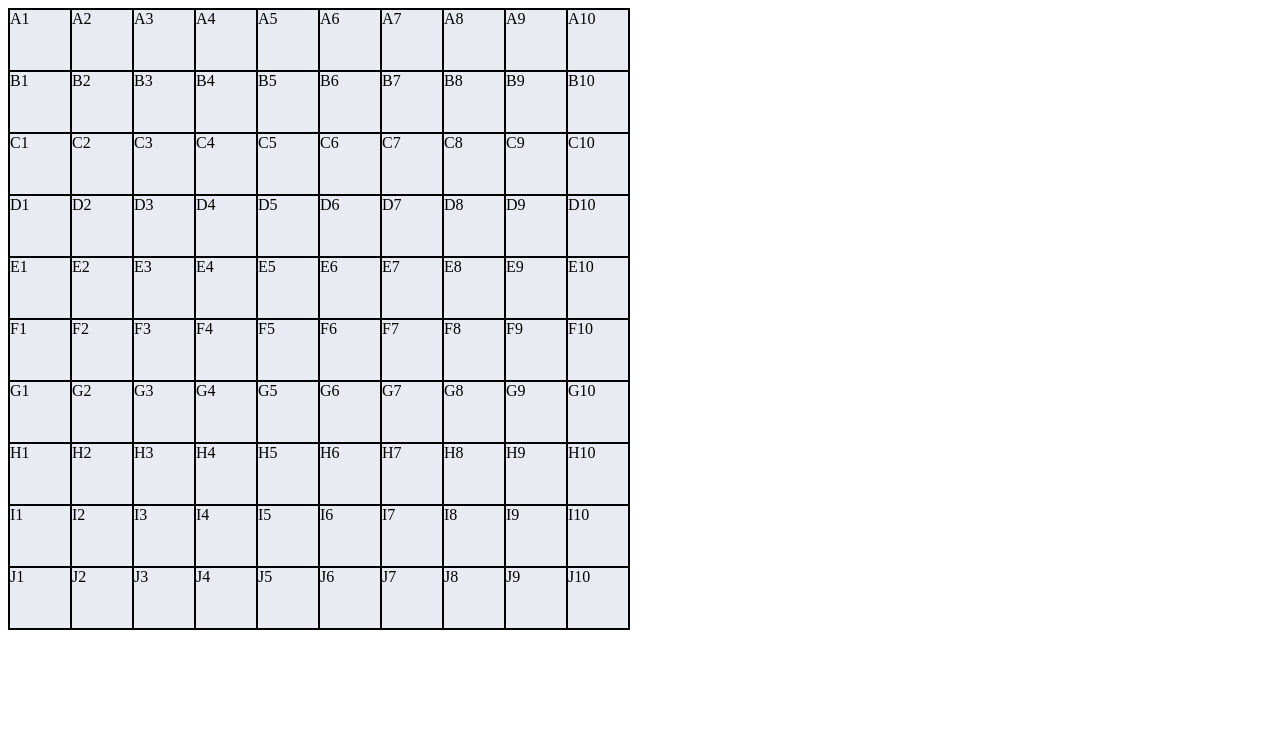
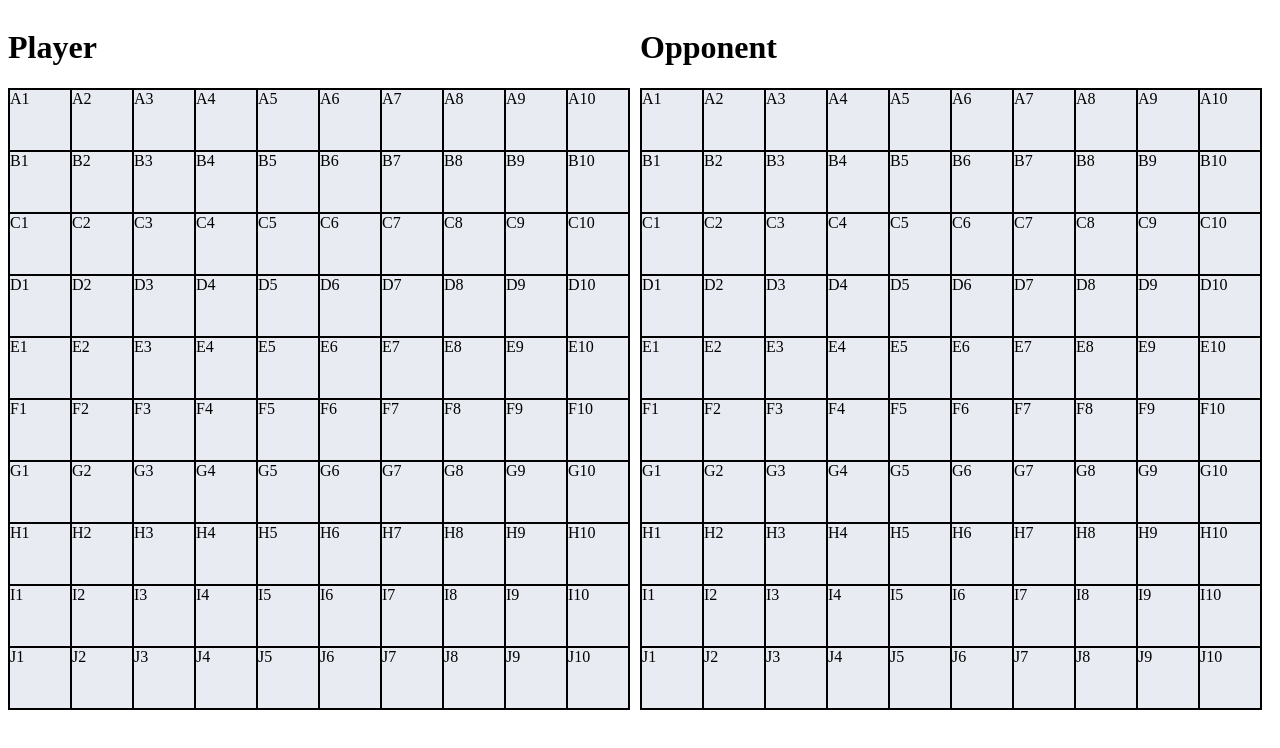
Before and after one commit to piotrleniec/battleships-vue, a Vue app: page / in a window 1280 px wide. Shown: the top 748 px of the page. Built offline with nearby package versions, Linux system fonts and the light colour scheme.

Commit message:
added grid for the opponent

```diff
--- a/src/App.vue
+++ b/src/App.vue
@@ -1,6 +1,14 @@
 <template>
-  <div>
-    <grid />
+  <div id="app">
+    <div class="grid-container">
+      <h1>Player</h1>
+      <grid />
+    </div>
+
+    <div class="grid-container">
+      <h1>Opponent</h1>
+      <grid />
+    </div>
   </div>
 </template>
 
@@ -12,3 +20,16 @@ export default {
   components: { Grid }
 }
 </script>
+
+<style>
+#app {
+  white-space: nowrap;
+}
+
+.grid-container {
+  box-sizing: border-box;
+  display: inline-block;
+  width: 50%;
+  white-space: normal;
+}
+</style>
```
